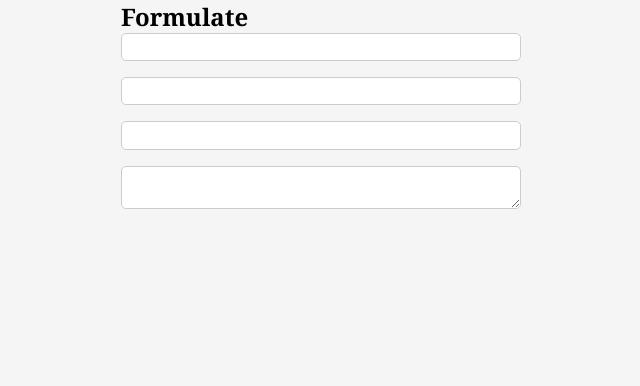
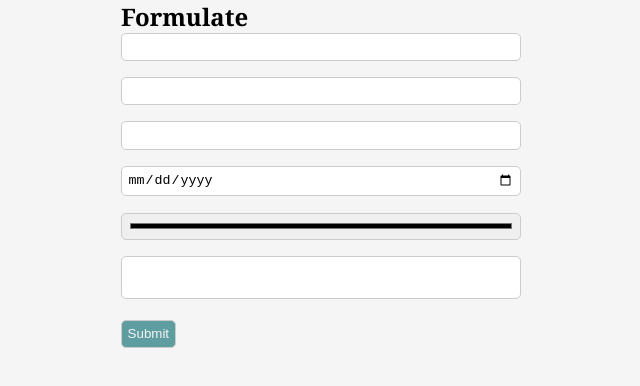
Before and after one commit to OsirisX3R0/formulate, a React (Create React App) app: page / in a window 1280 px wide. Shown: the top 386 px of the page, without its empty margins (319-959 px from the left). Built offline with nearby package versions, Linux system fonts and the light colour scheme.

Commit message:
Updated TextInput to support type

```diff
--- a/src/App.js
+++ b/src/App.js
@@ -5,11 +5,14 @@ function App() {
   return (
     <div className='container'>
       <h2>Formulate</h2>
-      <Form>
-        <TextInput name='name' value='' className='input' />
-        <TextInput name='email' value='' className='input' />
-        <TextInput name='phone' value='' className='input' />
+      <Form onSubmit={data => console.log(data)}>
+        <TextInput type='text' name='name' value='' className='input' />
+        <TextInput type='text' name='email' value='' className='input' />
+        <TextInput type='number' name='phone' value='' className='input' />
+        <TextInput type='date' name='date' value='' className='input' />
+        <TextInput type='color' name='color' value='' className='input' />
         <TextArea name='message' value='' className='input' />
+        <button type='submit'>Submit</button>
       </Form>
     </div>
   );
--- a/src/formulate/components/TextInput.js
+++ b/src/formulate/components/TextInput.js
@@ -1,8 +1,8 @@
 import React, { useContext, useState, useEffect } from 'react'
 import { FormContext } from '../context/FormContext'
 
-const TextInput = ({ name, value, className, onChange }) => {
-    let inputProps = { name, value, className }
+const TextInput = ({ type, name, value, className, onChange }) => {
+    let inputProps = { type, name, value, className }
     const { onInputUpdate } = useContext(FormContext)
     const [inputValue, setInputValue] = useState('')
 
@@ -19,7 +19,7 @@ const TextInput = ({ name, value, className, onChange }) => {
     }
 
     return (
-        <input type='text' {...inputProps} value={inputValue} onChange={onValueChange} />
+        <input {...inputProps} value={inputValue} onChange={onValueChange} />
     )
 }
 
--- a/src/index.css
+++ b/src/index.css
@@ -14,10 +14,25 @@ body {
   margin: auto;
 }
 
-.input, .textarea {
+.input, button {
   width: 100%;
   border: 1px solid #ccc;
   border-radius: 5px;
   margin-bottom: 1rem;
   padding: .35rem;
 }
+
+textarea.input {
+  resize: none;
+}
+
+button {
+  background-color: cadetblue;
+  color: #f5f5f5;
+  width: auto;
+  transition: all .2s;
+}
+
+button:hover {
+  background-color: cornflowerblue;
+}
```
